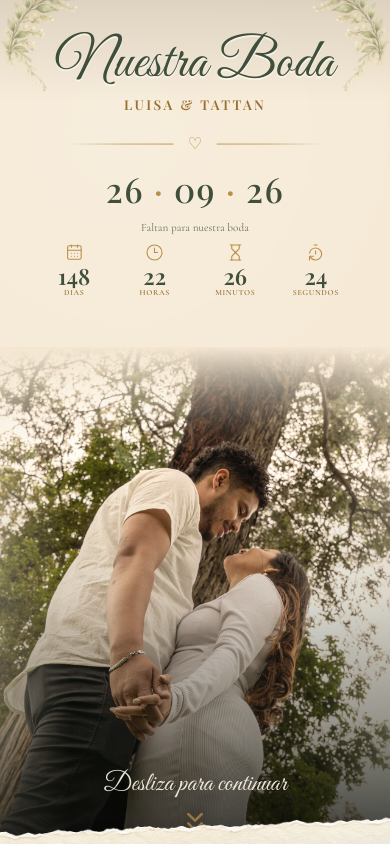
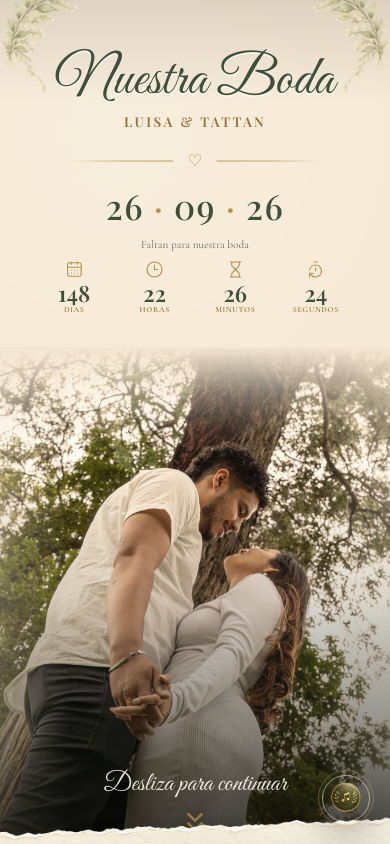
Before and after one commit to DanielSQN/carta-invitacion-boda-LT, a Next.js app: page / in a window 390 px wide. Both pictures are taken after a click on the button "Clic para abrir". Shown: the top 844 px of the page. Built offline with nearby package versions, Linux system fonts and the light colour scheme; no server answers; a web font is replaced by a local one.

Commit message:
Add wedding music control and smooth mobile scrolling

```diff
--- a/src/app/globals.css
+++ b/src/app/globals.css
@@ -110,6 +110,20 @@ button {
   right: clamp(-3.25rem, -9vw, -1.15rem);
   bottom: clamp(-4.1rem, -8.5dvh, -1.75rem);
   width: min(64vw, 34dvh, 285px);
+}
+
+.music-control-button {
+  min-width: 3.5rem;
+  min-height: 3.5rem;
+}
+
+.music-control-button::after {
+  position: absolute;
+  inset: 0.2rem;
+  border: 1px solid rgba(255, 248, 235, 0.5);
+  border-radius: inherit;
+  pointer-events: none;
+  content: "";
 }
 
 .decorative-text {
@@ -318,7 +332,7 @@ button {
 
 .paper-section {
   position: relative;
-  min-height: 100dvh;
+  min-height: auto;
   overflow: hidden;
   background:
     radial-gradient(circle at 28% 20%, rgba(255, 250, 236, 0.22), transparent 19rem),
@@ -329,6 +343,7 @@ button {
 }
 
 .paper-section--hero {
+  min-height: 100svh;
   background:
     radial-gradient(circle at 32% 16%, rgba(255, 250, 236, 0.32), transparent 18rem),
     linear-gradient(rgba(246, 234, 215, 0.96), rgba(246, 234, 215, 0.96)),
@@ -386,7 +401,7 @@ button {
   flex-direction: column;
   align-items: center;
   justify-content: center;
-  min-height: 100dvh;
+  min-height: auto;
   padding: calc(env(safe-area-inset-top) + 4rem) 2rem calc(env(safe-area-inset-bottom) + 4rem);
   text-align: center;
 }
@@ -480,6 +495,7 @@ button {
 }
 
 .confirmation-content {
+  min-height: auto;
   padding-right: clamp(1.8rem, 7vw, 2.4rem);
   padding-left: clamp(1.8rem, 7vw, 2.4rem);
 }
@@ -563,6 +579,7 @@ button {
 }
 
 .location-content {
+  min-height: auto;
   justify-content: flex-start;
   padding: calc(env(safe-area-inset-top) + 3.2rem) 1rem calc(env(safe-area-inset-bottom) + 2.7rem);
 }
@@ -587,15 +604,15 @@ button {
 
 .event-card-grid {
   display: grid;
-  width: min(100%, 24.5rem);
-  grid-template-columns: repeat(2, minmax(0, 1fr));
-  gap: 0.7rem;
-  margin-top: 1.35rem;
+  width: min(100%, 21.5rem);
+  grid-template-columns: 1fr;
+  gap: 2rem;
+  margin-top: 2rem;
 }
 
 .event-card {
   position: relative;
-  min-height: 22rem;
+  min-height: auto;
   padding: 2.4rem 0.65rem 0.75rem;
   border: 1px solid rgba(139, 100, 41, 0.3);
   border-radius: 0.5rem;
@@ -817,8 +834,8 @@ button {
 
 @media (max-height: 700px) {
   .wedding-hero-paper {
-    height: 44dvh;
-    padding-top: calc(env(safe-area-inset-top) + 1.85rem);
+    height: 44svh;
+    padding-top: calc(env(safe-area-inset-top) + 2.25rem);
     padding-bottom: 1.25rem;
   }
 
@@ -922,12 +939,7 @@ button {
     font-size: 0.92rem;
   }
 
-  .event-card-grid {
-    margin-top: 1.1rem;
-  }
-
   .event-card {
-    min-height: 18.6rem;
     padding-top: 2.05rem;
   }
 
@@ -941,27 +953,23 @@ button {
   }
 }
 
-@media (max-width: 374px) {
-  .event-card-grid {
-    width: min(100%, 19.5rem);
-    grid-template-columns: 1fr;
-    gap: 1.9rem;
-  }
-
-  .event-card {
-    min-height: auto;
-  }
-}
-
 @media (min-height: 760px) {
   .wedding-hero-paper {
-    height: 44dvh;
-    padding-top: calc(env(safe-area-inset-top) + 2.55rem);
+    height: 44svh;
+    padding-top: calc(env(safe-area-inset-top) + 3.65rem);
   }
 
   .wedding-hero-content {
     transform: scale(0.9);
     transform-origin: top center;
+  }
+}
+
+@media (min-width: 431px) {
+  .event-card-grid {
+    width: min(100%, 48rem);
+    grid-template-columns: repeat(2, minmax(0, 1fr));
+    gap: 1rem;
   }
 }
 
--- a/src/components/wedding-hero-section/WeddingHeroSection.tsx
+++ b/src/components/wedding-hero-section/WeddingHeroSection.tsx
@@ -222,7 +222,7 @@ function ScrollHint() {
 function CouplePhotoSection() {
   return (
     <motion.section
-      className="wedding-photo-section relative z-10 -mt-6 h-[calc(56dvh+1.5rem)] min-h-0 overflow-hidden bg-[#f6ead7]"
+      className="wedding-photo-section relative z-10 -mt-6 h-[calc(56svh+1.5rem)] min-h-0 overflow-hidden bg-[#f6ead7]"
       initial={{ opacity: 0, scale: 1.035 }}
       animate={{ opacity: 1, scale: 1 }}
       transition={{ duration: 1.05, delay: 0.14, ease: [0.22, 1, 0.36, 1] }}
@@ -281,7 +281,7 @@ function BotanicalDecorations() {
 
 function ConfirmationSection() {
   return (
-    <section className="paper-section paper-section--warm reveal-section snap-start" aria-labelledby="confirmation-section-title">
+    <section className="paper-section paper-section--warm reveal-section" aria-labelledby="confirmation-section-title">
       <BotanicalDecorations />
       <div className="paper-section-frame" aria-hidden="true" />
       <div className="paper-section-content confirmation-content">
@@ -347,7 +347,7 @@ function LocationSection() {
   ];
 
   return (
-    <section className="paper-section paper-section--paper reveal-section snap-start" aria-labelledby="location-section-title">
+    <section className="paper-section paper-section--paper reveal-section" aria-labelledby="location-section-title">
       <BotanicalDecorations />
       <div className="paper-section-content location-content">
         <div className="reveal-item section-heart-knot" aria-hidden="true">
@@ -432,9 +432,9 @@ export default function WeddingHeroSection() {
       transition={{ duration: 1.05, delay: 0.12, ease: [0.16, 1, 0.3, 1] }}
       aria-labelledby="wedding-hero-title"
     >
-      <div className="paper-section paper-section--hero reveal-section relative flex h-dvh snap-start flex-col overflow-hidden">
+      <div className="paper-section paper-section--hero reveal-section relative flex h-[100svh] flex-col overflow-hidden">
         <section
-          className="wedding-hero-paper relative z-20 flex h-[44dvh] shrink-0 items-start justify-center px-5 pb-6 pt-[calc(env(safe-area-inset-top)+2.4rem)]"
+          className="wedding-hero-paper relative z-20 flex h-[44svh] shrink-0 items-start justify-center px-5 pb-6 pt-[calc(env(safe-area-inset-top)+3.2rem)]"
         >
           <FloralTopDecorations />
           <motion.div initial="hidden" animate="visible" className="wedding-hero-content relative z-[30] w-full">
--- a/src/components/wedding-home/WeddingHome.tsx
+++ b/src/components/wedding-home/WeddingHome.tsx
@@ -2,7 +2,7 @@
 
 import { AnimatePresence, motion } from "framer-motion";
 import Image from "next/image";
-import { useEffect, useState } from "react";
+import { useEffect, useRef, useState } from "react";
 import DecorativeText from "./DecorativeText";
 import Envelope from "./Envelope";
 import FloralCorners from "./FloralCorners";
@@ -16,6 +16,8 @@ const preloadedInvitationAssets = [
   "/images/florals/floral-bottom-right.webp?v=20260526-performance-1",
   "/images/venues/ceremony-venue.webp?v=20260526-performance-1",
   "/images/venues/reception-venue.webp?v=20260526-performance-1",
+  "/images/ui/music-on.webp?v=20260526-audio-2",
+  "/images/ui/music-muted.webp?v=20260526-audio-2",
   "/images/paper/tear-1.webp",
   "/images/paper/tear-2.webp",
 ];
@@ -46,6 +48,9 @@ export default function WeddingHome({ initialGuestName }: WeddingHomeProps) {
   const [isEnvelopeOpen, setIsEnvelopeOpen] = useState(false);
   const [showWeddingHero, setShowWeddingHero] = useState(false);
   const [guestName, setGuestName] = useState(initialGuestName);
+  const [hasMusicStarted, setHasMusicStarted] = useState(false);
+  const [isMusicPlaying, setIsMusicPlaying] = useState(false);
+  const audioRef = useRef<HTMLAudioElement>(null);
 
   useEffect(() => {
     const params = new URLSearchParams(window.location.search);
@@ -85,15 +90,53 @@ export default function WeddingHome({ initialGuestName }: WeddingHomeProps) {
   const openInvitation = () => {
     if (!isEnvelopeOpen) {
       setIsEnvelopeOpen(true);
+
+      const audio = audioRef.current;
+
+      if (audio) {
+        audio.volume = 0.58;
+        audio
+          .play()
+          .then(() => {
+            setHasMusicStarted(true);
+            setIsMusicPlaying(true);
+          })
+          .catch(() => {
+            setHasMusicStarted(true);
+            setIsMusicPlaying(false);
+          });
+      }
     }
+  };
+
+  const toggleMusic = () => {
+    const audio = audioRef.current;
+
+    if (!audio) {
+      return;
+    }
+
+    if (audio.paused) {
+      audio
+        .play()
+        .then(() => {
+          setHasMusicStarted(true);
+          setIsMusicPlaying(true);
+        })
+        .catch(() => setIsMusicPlaying(false));
+      return;
+    }
+
+    audio.pause();
+    setIsMusicPlaying(false);
   };
 
   return (
     <main
       className={
         showWeddingHero
-          ? "relative min-h-dvh snap-y snap-mandatory overflow-x-hidden bg-paper text-olive"
-          : "relative h-dvh overflow-hidden bg-paper text-olive"
+          ? "relative min-h-svh overflow-x-hidden bg-paper text-olive"
+          : "relative h-svh overflow-hidden bg-paper text-olive"
       }
     >
       <div className="absolute inset-0 z-[1] bg-paper-texture" aria-hidden="true">
@@ -107,12 +150,38 @@ export default function WeddingHome({ initialGuestName }: WeddingHomeProps) {
         />
       </div>
       <FloralCorners />
+      <audio ref={audioRef} src="/audio/song1.mp3" preload="auto" loop />
+
+      <AnimatePresence>
+        {hasMusicStarted ? (
+          <motion.button
+            key="music-control"
+            type="button"
+            className="music-control-button fixed bottom-[calc(env(safe-area-inset-bottom)+1.1rem)] right-4 z-[80] size-14 overflow-hidden rounded-full border border-soft-gold/45 bg-transparent p-0 shadow-[0_0.85rem_1.8rem_rgba(35,30,22,0.22)] outline-none"
+            onClick={toggleMusic}
+            initial={{ opacity: 0, y: 18, scale: 0.86 }}
+            animate={{ opacity: 1, y: 0, scale: 1 }}
+            exit={{ opacity: 0, y: 10, scale: 0.88 }}
+            transition={{ duration: 0.46, ease: [0.22, 1, 0.36, 1] }}
+            aria-label={isMusicPlaying ? "Pausar musica" : "Reproducir musica"}
+            aria-pressed={isMusicPlaying}
+          >
+            <Image
+              src={isMusicPlaying ? "/images/ui/music-on.webp?v=20260526-audio-2" : "/images/ui/music-muted.webp?v=20260526-audio-2"}
+              alt=""
+              fill
+              sizes="64px"
+              className="object-contain"
+            />
+          </motion.button>
+        ) : null}
+      </AnimatePresence>
 
       <AnimatePresence>
         {!showWeddingHero ? (
           <motion.section
             key="home"
-            className="wedding-home-scene absolute inset-x-0 top-0 z-[3] mx-auto grid h-dvh w-full max-w-[430px] grid-rows-[minmax(0,1fr)_auto] place-items-center px-6"
+            className="wedding-home-scene absolute inset-x-0 top-0 z-[3] mx-auto grid h-svh w-full max-w-[430px] grid-rows-[minmax(0,1fr)_auto] place-items-center px-6"
             exit={{ opacity: 0, y: -34, scale: 0.94, filter: "blur(3px)" }}
             transition={{ duration: 0.88, ease: [0.22, 1, 0.36, 1] }}
           >
```
Also changed, not shown: public/images/ui/music-muted.webp (added), public/images/ui/music-on.webp (added).
